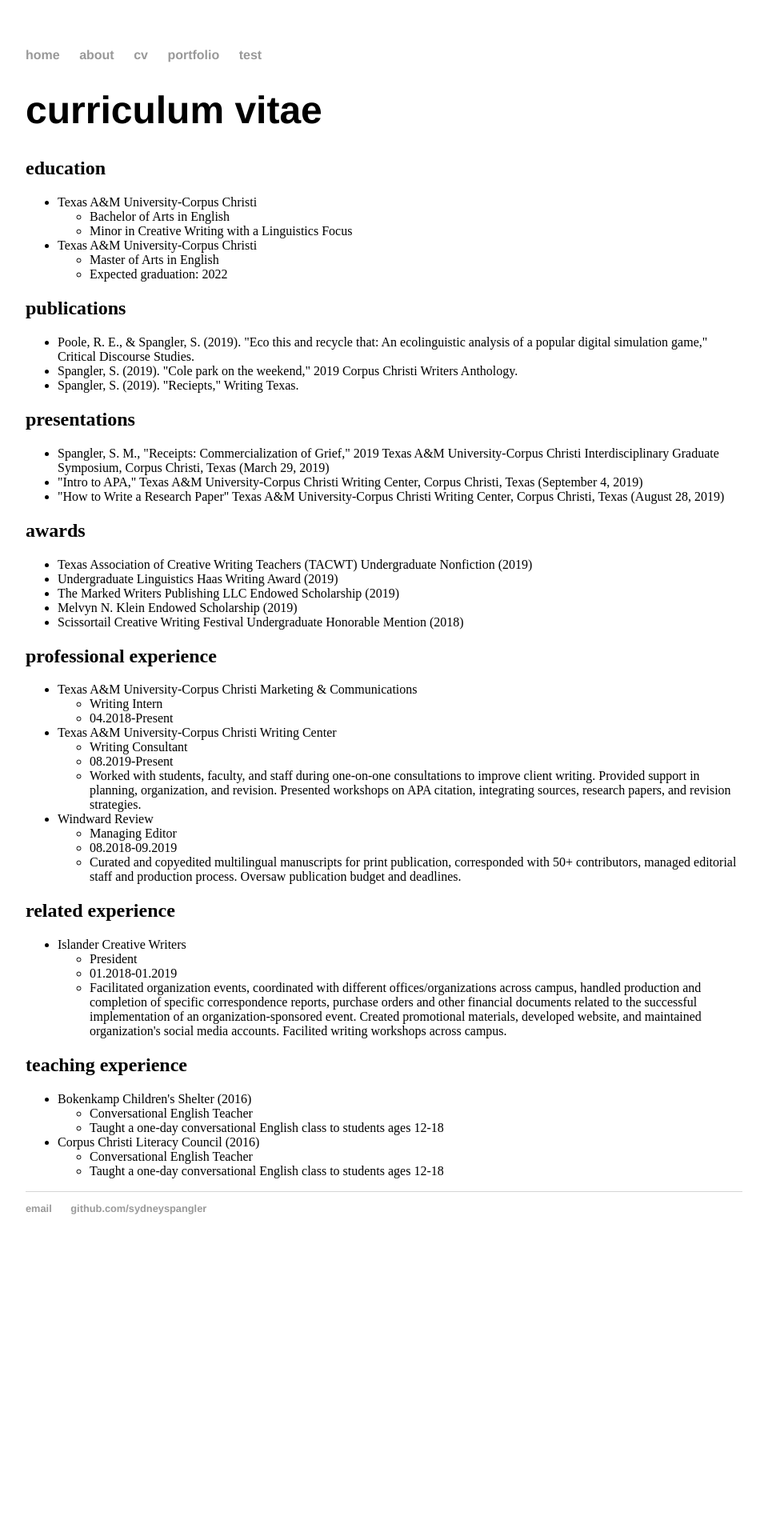
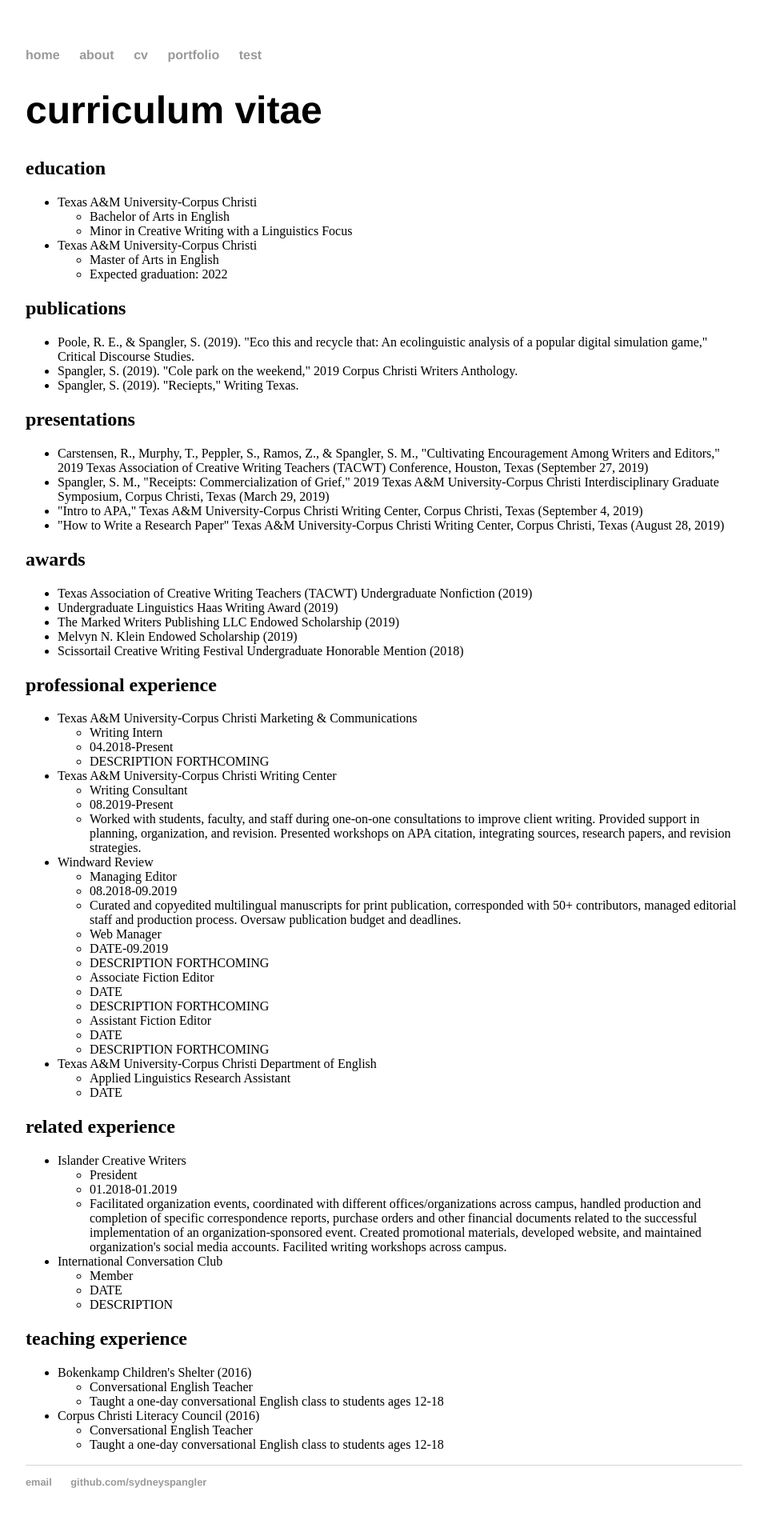
Before and after one commit to sydneyspangler/sydneyspangler.github.io, a Jekyll site: the page built from cv/index.html, in a window 1280 px wide. Shown: the whole page at 80% size, without its empty margins (160-1110 px from the left). Built offline with Jekyll 4.4.1, drawn with Linux system fonts in a browser that asks for light colours; before the commit the page ends 1578 px from its top, so only the background shows below that.

Commit message:
Update index.html

```diff
--- a/cv/index.html
+++ b/cv/index.html
@@ -28,6 +28,7 @@
 	</ul>
 	<h2>presentations</h2>
 	<ul>
+		<li>Carstensen, R., Murphy, T., Peppler, S., Ramos, Z., &amp; Spangler, S. M., "Cultivating Encouragement Among Writers and Editors," 2019 Texas Association of Creative Writing Teachers (TACWT) Conference, Houston, Texas (September 27, 2019)</li>
 		<li>Spangler, S. M., "Receipts: Commercialization of Grief," 2019 Texas A&amp;M University-Corpus Christi
 			Interdisciplinary Graduate Symposium, Corpus Christi, Texas (March 29, 2019)</li>
 		<li>"Intro to APA," Texas A&amp;M University-Corpus Christi Writing Center, Corpus Christi, Texas (September 4, 2019)</li>
@@ -47,6 +48,7 @@
 			<ul>
 				<li>Writing Intern</li>
 				<li>04.2018-Present</li>
+				<li>DESCRIPTION FORTHCOMING</li>
 			</ul>
 		</li>
 		<li>Texas A&amp;M University-Corpus Christi Writing Center
@@ -62,7 +64,29 @@
 				<li>08.2018-09.2019</li>
 				<li>Curated and copyedited multilingual manuscripts for print publication, corresponded with 50+ contributors, managed editorial staff and production process. Oversaw publication budget and deadlines.</li>
 			</ul>
-	</li>
+			<ul>
+				<li>Web Manager</li>
+				<li>DATE-09.2019</li>
+				<li>DESCRIPTION FORTHCOMING</li>
+			</ul>
+			<ul>
+				<li>Associate Fiction Editor</li>
+				<li>DATE</li>
+				<li>DESCRIPTION FORTHCOMING</li>
+			</ul>
+			<ul>
+				<li>Assistant Fiction Editor</li>
+				<li>DATE</li>
+				<li>DESCRIPTION FORTHCOMING</li>
+			</ul>
+		</li>
+		<li>Texas A&amp;M University-Corpus Christi Department of English
+			<ul>
+				<li>Applied Linguistics Research Assistant</li>
+				<li>DATE</li>
+				<DESCRIPTION FORTHCOMING</li>
+			</ul>
+		</li>
 	</ul>
 	<h2>related experience</h2>
 	<ul>
@@ -71,6 +95,13 @@
 				<li>President</li>
 				<li>01.2018-01.2019</li>
 				<li>Facilitated organization events, coordinated with different offices/organizations across campus, handled production and completion of specific correspondence reports, purchase orders and other financial documents related to the successful implementation of an organization-sponsored event. Created promotional materials, developed website, and maintained organization's social media accounts. Facilited writing workshops across campus.</li>
+			</ul>
+		</li>
+		<li>International Conversation Club
+			<ul>
+				<li>Member</li>
+				<li>DATE</li>
+				<li>DESCRIPTION</li>
 			</ul>
 		</li>
 	</ul>
```
